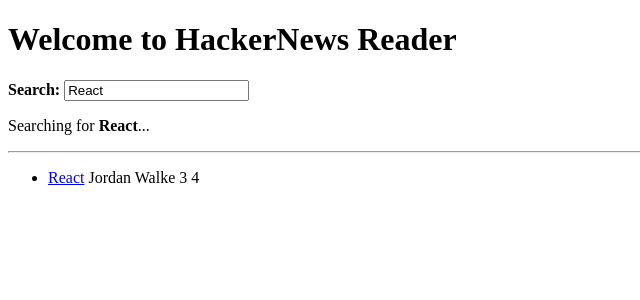
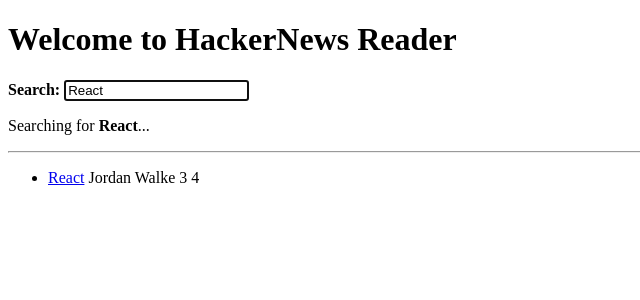
Before and after one commit to huuwulleop/hackernews-reader, a React (Create React App) app: page / in a window 1280 px wide. Shown: the top 300 px of the page, without its empty margins (0-640 px from the left). Built offline with nearby package versions, Linux system fonts and the light colour scheme.

Commit message:
Add auto focus on search

```diff
--- a/src/components/InputWithLabel.js
+++ b/src/components/InputWithLabel.js
@@ -1,10 +1,20 @@
+import React, { useEffect, useRef } from "react"
 
-const InputWithLabel = ({ id, type, value, onInputChange, children }) => {
+const InputWithLabel = ({ id, type, value, onInputChange, isFocused, children }) => {
+    const inputRef = useRef()
+
+    useEffect(() => {
+        if (isFocused && inputRef.current) {
+            inputRef.current.focus()
+        }
+    }, [isFocused])
+
     return (
         <>
             <label htmlFor={id}>{children} </label>
             {/* &nbsp; */}
             <input
+                ref={inputRef}
                 type={type}
                 id={id}
                 value={value}
--- a/src/components/Search.js
+++ b/src/components/Search.js
@@ -12,6 +12,7 @@
                 label="Search"
                 type="text"
                 value={searchTerm}
+                isFocused
                 onInputChange={onSearch}
             >
                 <strong>Search:</strong>
```
